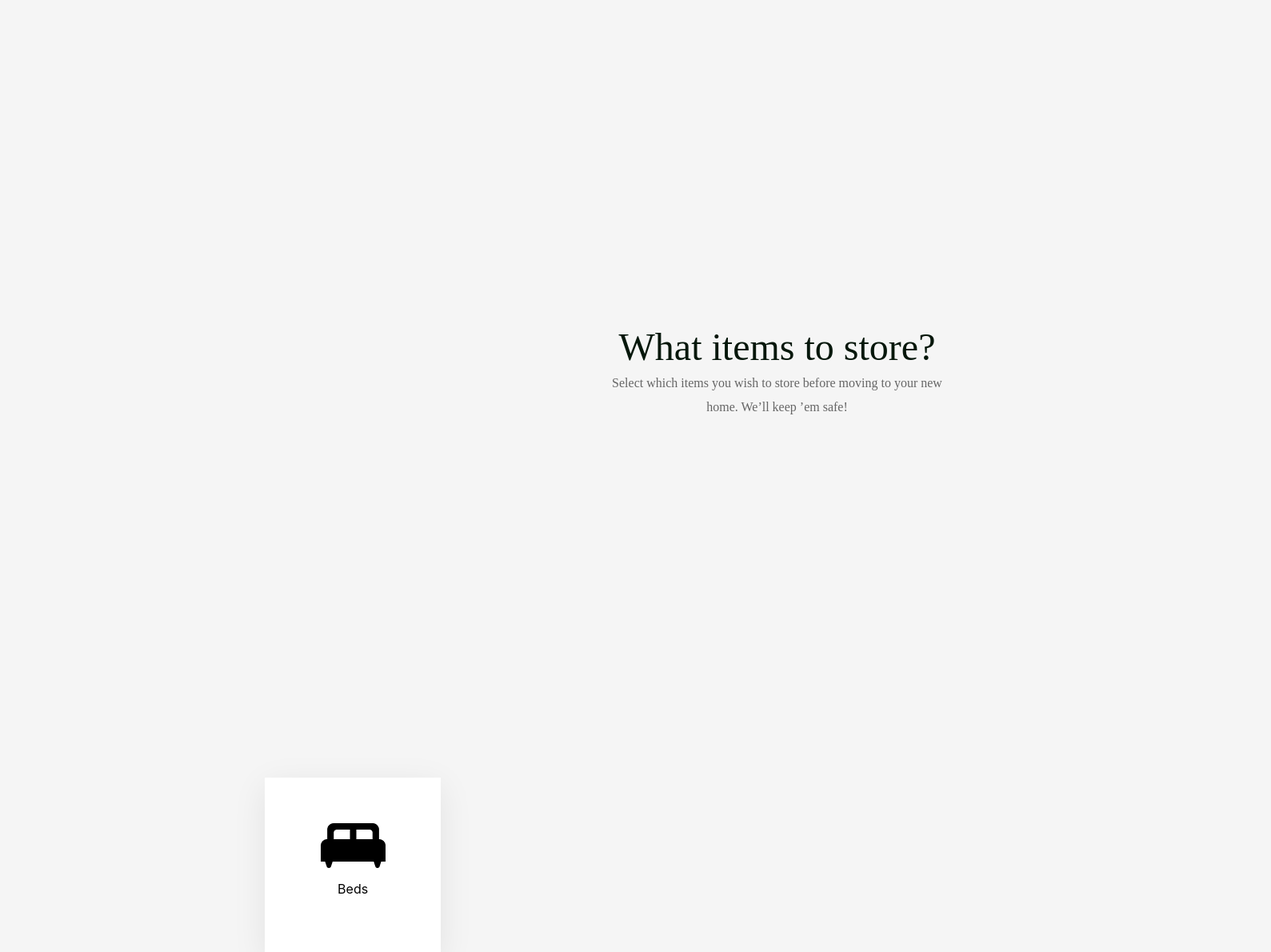
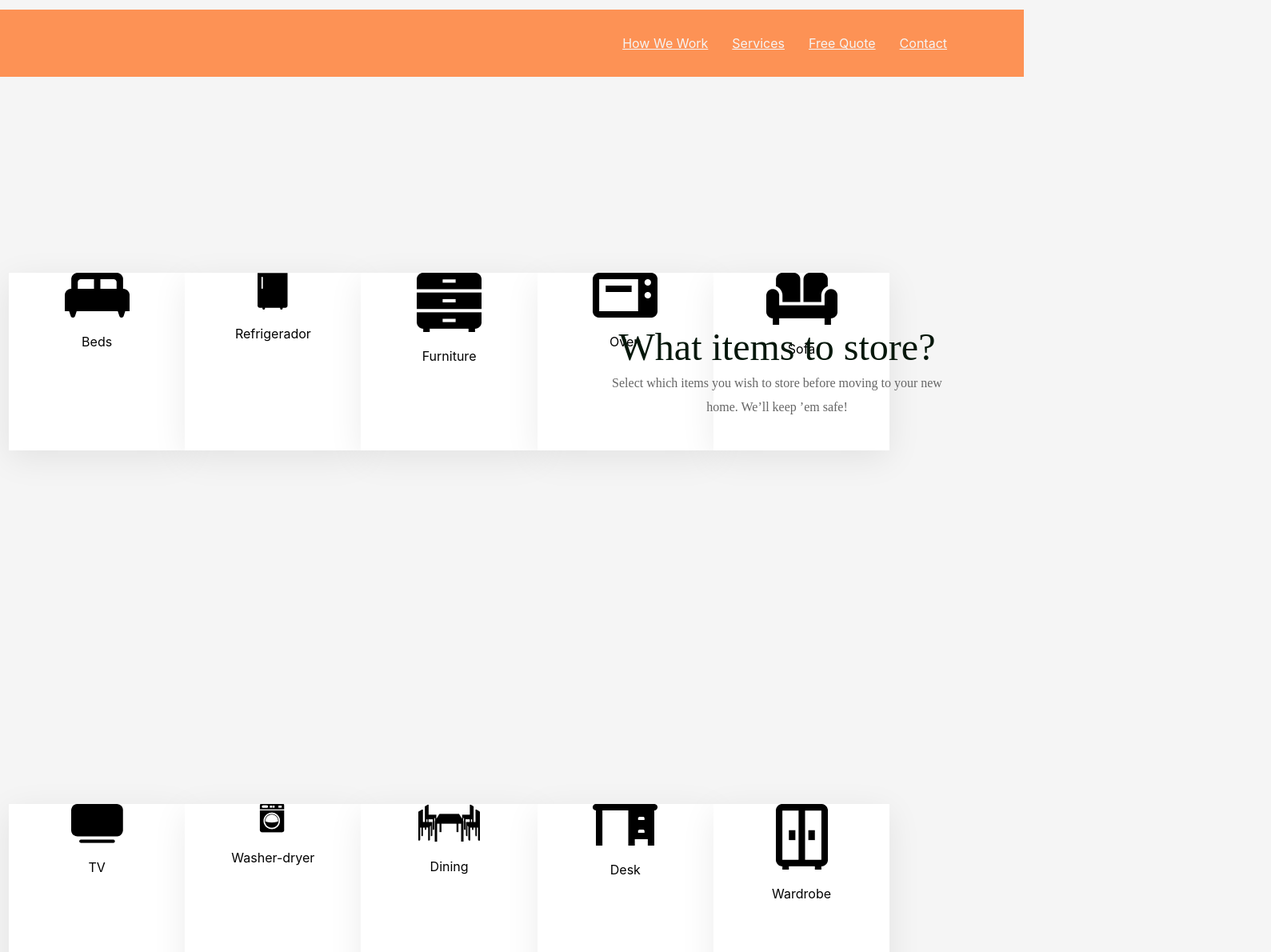
Before and after one commit to MarioAG2022/Frontend-Challenge, a React (Create React App) app: page / in a window 1280 px wide. Shown: the top 1190 px of the page at 80% size, 1589 px wide, since content can reach past the window. Built offline with nearby package versions, Linux system fonts and the light colour scheme.

Commit message:
Se agrego la barra de navegación y todos los componentes

```diff
--- a/src/App.css
+++ b/src/App.css
@@ -52,3 +52,28 @@ text-align: center;
 color: #666666;
 
 }
+.contenedor-componentes{
+  width: 1258px;
+  height: 667px;
+  left: 331px;
+  top: 639px;
+  display: flex;
+  flex-direction: row;
+  flex-wrap: wrap;
+}
+.contenedor-navegacion{
+  width:120rem;
+  margin:0 auto;
+  background: #FD9255;
+
+}
+.navegacion-principal{
+  width: 72rem;
+  padding: 2rem;
+  display: flex;
+  justify-content: flex-end;
+}
+a {
+  color: #F5F5F5;
+  margin-left: 30px;
+}
--- a/src/App.js
+++ b/src/App.js
@@ -4,7 +4,16 @@ import Producto from './componentes/Producto';
 
 function App() {
   return (
+
     <div className="App">
+      <div className='contenedor-navegacion'>
+        <nav className='navegacion-principal'>
+          <a href='#'>How We Work</a>
+          <a href='#'>Services</a>
+          <a href='#'>Free Quote</a>
+          <a href='#'>Contact</a>
+         </nav>
+      </div>
 
         <h1>What items to store?</h1>
         <p className='instrucciones'>
@@ -15,8 +24,44 @@ function App() {
 
       <div className='contenedor-componentes'>
         <Producto
-          imagen=''
+          imagen='cama'
           nombre='Beds'
+        />
+        <Producto
+          imagen='refri'
+          nombre='Refrigerador'
+        />
+        <Producto
+          imagen='mueble'
+          nombre='Furniture'
+        />
+        <Producto
+          imagen='micro'
+          nombre='Oven'
+        />
+        <Producto
+          imagen='sillon'
+          nombre='Sofa'
+        />
+        <Producto
+          imagen='tv'
+          nombre='TV'
+        />
+        <Producto
+          imagen='lavadora'
+          nombre='Washer-dryer'
+        />
+        <Producto
+          imagen='mesa'
+          nombre='Dining'
+        />
+        <Producto
+          imagen='desk'
+          nombre='Desk'
+        />
+        <Producto
+          imagen='armario'
+          nombre='Wardrobe'
         />
       </div>
     </div>
--- a/src/componentes/Producto.js
+++ b/src/componentes/Producto.js
@@ -4,18 +4,16 @@ import App from '../App';
 
 function Producto(props){
   return(
-    <div className='contenedor-producto'>
       <div className='contenedor-iconos'>
         <img
         className='imagen-producto'
-        src={require('../img/img-cama.png')}
+        src={require(`../img/img-${props.imagen}.png`)}
         alt='Icono de cama'
         />
         <div className='contenedor-texto-nombre'>
           <p className='nombre-producto'>{props.nombre}</p>
         </div>
       </div>
-    </div>
   );
 }
 
--- a/src/css/Producto.css
+++ b/src/css/Producto.css
@@ -1,26 +1,22 @@
 .contenedor-producto{
-    position: absolute;
+
     width: 1258px;
     height: 667px;
     left: 331px;
     top: 639px;
     display: flex;
-    flex-direction: row;
+    flex-direction: column;
     flex-wrap: wrap;
 }
 .contenedor-iconos{
     width: 220.24px;
     height: 222px;
-    margin: 332.76px 0px 639px;
-    display: flex;
+    margin: 220px 0px 222px;
 
-    text-align: center;
-    align-items: center;
-    justify-content: center;
     background: #FFFFFF;
     box-shadow: 0px 10px 40px rgba(0, 0, 0, 0.08);
     border-radius: 0px;
-    flex-direction: column;
+
 }
 .imagen-producto{
 
```
